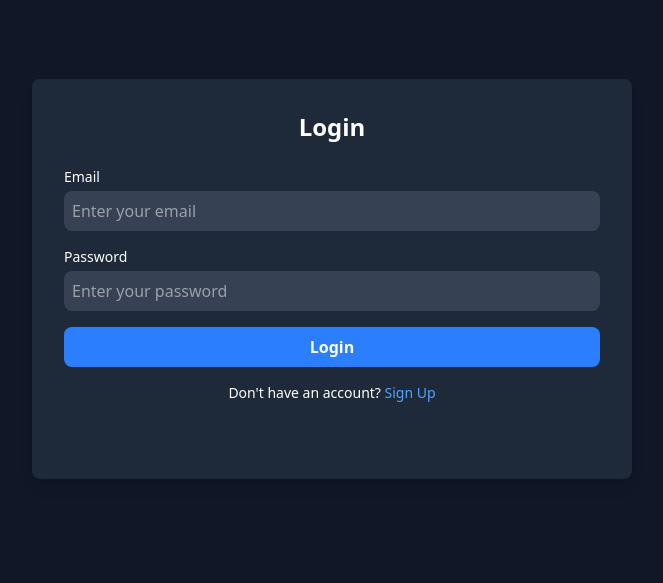
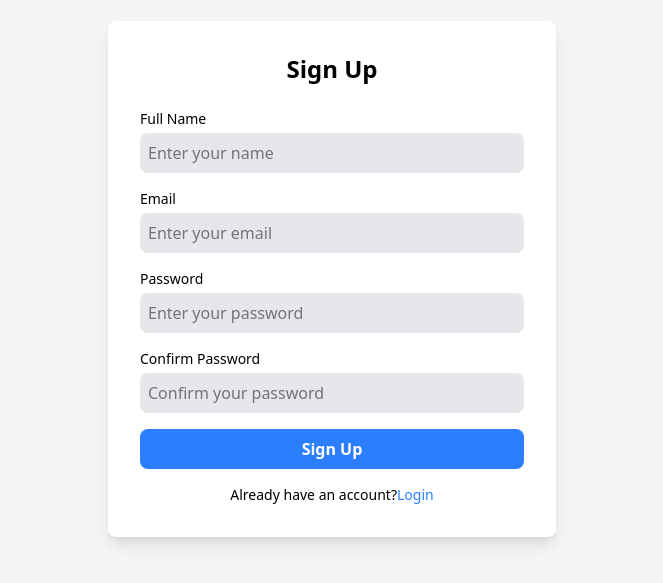
Before and after one commit to Sampath252005/AgriFlow, a React (Vite) app: page / in a window 1280 px wide. Shown: the part 121-704 px from the top of the page, without its empty margins (308-971 px from the left). Built offline with nearby package versions, Linux system fonts and the light colour scheme.

Commit message:
Sign page UI Updated

```diff
--- a/src/App.jsx
+++ b/src/App.jsx
@@ -1,11 +1,13 @@
 
 import './App.css'
 import LoginPage from './components/LoginPage'
+import SignUp from './components/SignUp'
 function App() {
 
   return (
     <>
-      <LoginPage/>
+      {/* <LoginPage/> */}
+      <SignUp/>
     </>
   )
 }
--- a/src/components/SignUp.jsx
+++ b/src/components/SignUp.jsx
@@ -0,0 +1,50 @@
+import React from 'react'
+
+const SignUp = () => {
+  return (
+    <>
+    <div className="bg-gray-100 dark:bg-gray-900 flex items-center justify-center min-h-screen transition-colors duration-300">
+    <div className="w-full max-w-md bg-white dark:bg-gray-800 dark:text-white p-8 rounded-lg shadow-lg">
+        <h2 className="text-2xl font-bold text-center mb-6">Sign Up</h2>
+        <form action="#" method="POST">
+            <div className="mb-4">
+                <label htmlFor="name" className="block text-sm font-medium">Full Name</label>
+                <input type="text" id="name" name="name" placeholder="Enter your name"
+                    className="mt-1 w-full p-2 rounded-lg bg-gray-200 dark:bg-gray-700 dark:text-white focus:outline-none focus:ring-2 focus:ring-blue-500"/>
+            </div>
+
+            <div className="mb-4">
+                <label htmlFor="email" className="block text-sm font-medium">Email</label>
+                <input type="email" id="email" name="email" placeholder="Enter your email"
+                    className="mt-1 w-full p-2 rounded-lg bg-gray-200 dark:bg-gray-700 dark:text-white focus:outline-none focus:ring-2 focus:ring-blue-500"/>
+            </div>
+
+            <div className="mb-4">
+                <label htmlFor="password" className="block text-sm font-medium">Password</label>
+                <input type="password" id="password" name="password" placeholder="Enter your password"
+                    className="mt-1 w-full p-2 rounded-lg bg-gray-200 dark:bg-gray-700 dark:text-white focus:outline-none focus:ring-2 focus:ring-blue-500"/>
+            </div>
+
+            <div className="mb-4">
+                <label htmlFor="confirm-password" className="block text-sm font-medium">Confirm Password</label>
+                <input type="password" id="confirm-password" name="confirm-password" placeholder="Confirm your password"
+                    className="mt-1 w-full p-2 rounded-lg bg-gray-200 dark:bg-gray-700 dark:text-white focus:outline-none focus:ring-2 focus:ring-blue-500"/>
+            </div>
+
+            <button type="submit"
+                className="w-full bg-blue-500 hover:bg-blue-600 text-white font-semibold py-2 rounded-lg transition duration-300">
+                Sign Up
+            </button>
+        </form>
+
+        <p className="mt-4 text-center text-sm">
+            Already have an account?
+            <a href="#" className="text-blue-500 hover:underline">Login</a>
+        </p>
+    </div>
+    </div>
+    </>
+  )
+}
+
+export default SignUp;
```
